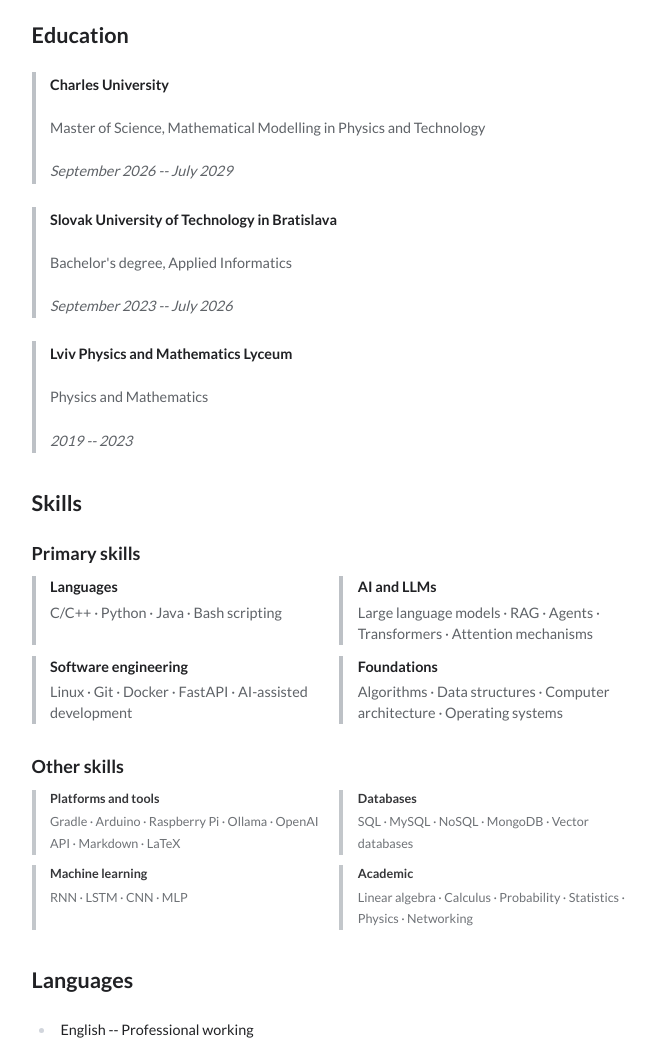
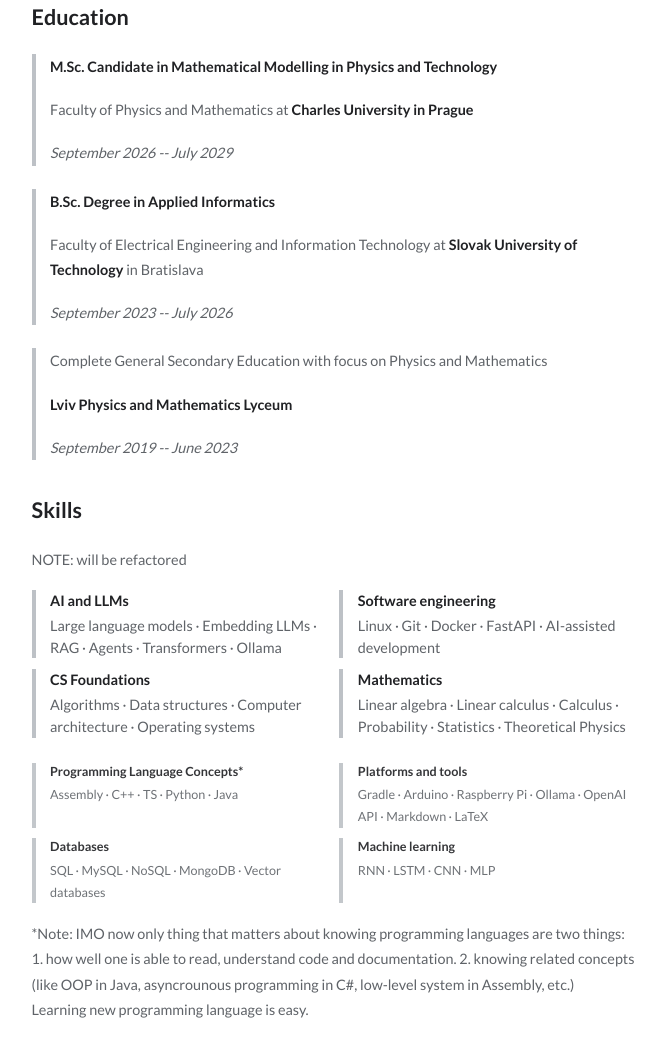
Before and after one commit to Ostap4ello/ostap4ello-page, an Astro site: page /ostap4ello-page/about in a window 1280 px wide. Shown: the part 984-2029 px from the top of the page, without its empty margins (306-962 px from the left). Built offline with nearby package versions, Linux system fonts and the light colour scheme; Astro itself is replaced by a stand-in of ours.

Commit message:
chore: upadate about page

```diff
--- a/src/content/main-pages/about.mdx
+++ b/src/content/main-pages/about.mdx
@@ -10,9 +10,14 @@ import Skills from '../../components/Skills.astro';
 
 # Ostap Pelekh
 
-A master's student in Mathematical Modelling in Physics and Technology at Charles University, with a B.Sc. in Applied Informatics and hands-on software engineering experience.
+A master's student in Mathematical Modelling in Physics and Technology at
+Charles University, with a B.Sc. in Applied Informatics and hands-on software
+engineering experience.
 
-My work and academic experience in computer science have equipped me with a strong foundation in modern computational tools. In particular, my understanding of large language model architecture and engineering principles helps me bridge mathematical modelling with modern AI and software engineering.
+My work and academic experience in computer science have equipped me with a
+strong foundation in modern computational tools. In particular, my understanding
+of large language model architecture and engineering principles helps me bridge
+mathematical modelling with modern AI and software engineering.
 
 ## Contact
 
@@ -30,9 +35,7 @@ My work and academic experience in computer science have equipped me with a stro
 ## Experience
 
 > **Software Engineer Intern -- Nokia**
->
 > *May 2025 -- August 2026* -- Bratislava, Slovakia
->
 > - Navigated and contributed to a large C/C++ codebase, including bug fixes and improvements.
 > - Developed internal tools to optimize workflows and improve team productivity.
 > - Collaborated across teams to ensure the quality of deliverables.
@@ -40,49 +43,55 @@ My work and academic experience in computer science have equipped me with a stro
 
 ## Education
 
-> **Charles University**
+> **M.Sc. Candidate in Mathematical Modelling in Physics and Technology**
 >
-> Master of Science, Mathematical Modelling in Physics and Technology
+> Faculty of Physics and Mathematics at **Charles University in Prague**
 >
 > *September 2026 -- July 2029*
 
-> **Slovak University of Technology in Bratislava**
+> **B.Sc. Degree in Applied Informatics**
 >
-> Bachelor's degree, Applied Informatics
+> Faculty of Electrical Engineering and Information Technology
+> at **Slovak University of Technology** in Bratislava
 >
 > *September 2023 -- July 2026*
 
+> Complete General Secondary Education with focus on Physics and Mathematics
+>
 > **Lviv Physics and Mathematics Lyceum**
 >
-> Physics and Mathematics
->
-> *2019 -- 2023*
+> *September 2019 -- June 2023*
 
 ## Skills
 
-### Primary skills
+NOTE: will be refactored
 
 <Skills
   mode="normal"
   groups={[
-    { label: 'Languages', items: ['C/C++', 'Python', 'Java', 'Bash scripting'] },
-    { label: 'AI and LLMs', items: ['Large language models', 'RAG', 'Agents', 'Transformers', 'Attention mechanisms'] },
+    { label: 'AI and LLMs', items: ['Large language models', 'Embedding LLMs', 'RAG', 'Agents', 'Transformers', 'Ollama'] },
     { label: 'Software engineering', items: ['Linux', 'Git', 'Docker', 'FastAPI', 'AI-assisted development'] },
-    { label: 'Foundations', items: ['Algorithms', 'Data structures', 'Computer architecture', 'Operating systems'] }
+    { label: 'CS Foundations', items: ['Algorithms', 'Data structures', 'Computer architecture', 'Operating systems'] },
+    { label: 'Mathematics', items: ['Linear algebra', 'Linear calculus', 'Calculus', 'Probability', 'Statistics', 'Theoretical Physics'] }
   ]}
 />
 
-### Other skills
+<br/>
 
 <Skills
   mode="small"
   groups={[
+    { label: 'Programming Language Concepts*', items: ['Assembly', 'C++', 'TS', 'Python', "Java"] },
     { label: 'Platforms and tools', items: ['Gradle', 'Arduino', 'Raspberry Pi', 'Ollama', 'OpenAI API', 'Markdown', 'LaTeX'] },
     { label: 'Databases', items: ['SQL', 'MySQL', 'NoSQL', 'MongoDB', 'Vector databases'] },
     { label: 'Machine learning', items: ['RNN', 'LSTM', 'CNN', 'MLP'] },
-    { label: 'Academic', items: ['Linear algebra', 'Calculus', 'Probability', 'Statistics', 'Physics', 'Networking'] }
   ]}
 />
+*Note: IMO now only thing that matters about knowing programming languages are
+two things: 1. how well one is able to read, understand code and documentation. 2.
+knowing related concepts (like OOP in Java, asyncrounous programming in C#,
+low-level system in Assembly, etc.)
+Learning new programming language is easy.
 
 ## Languages
 
```
